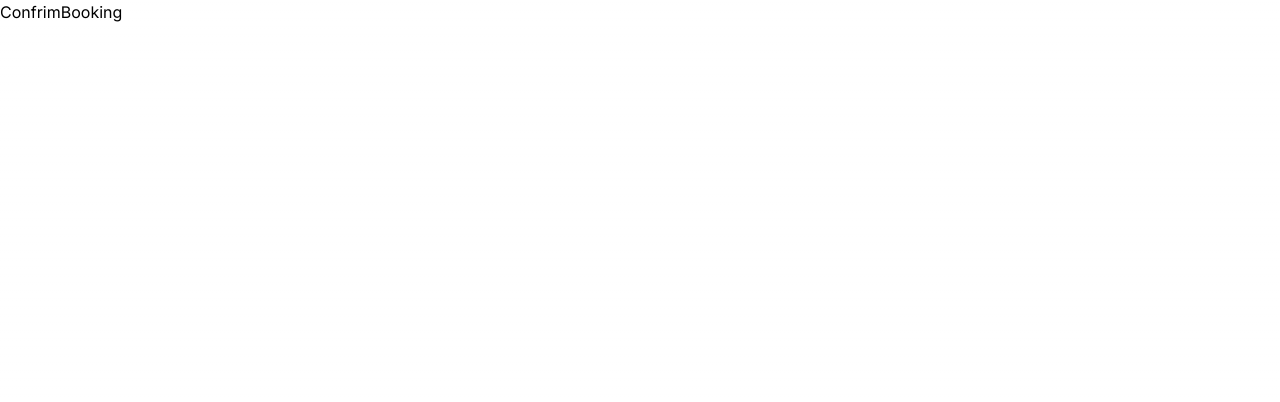
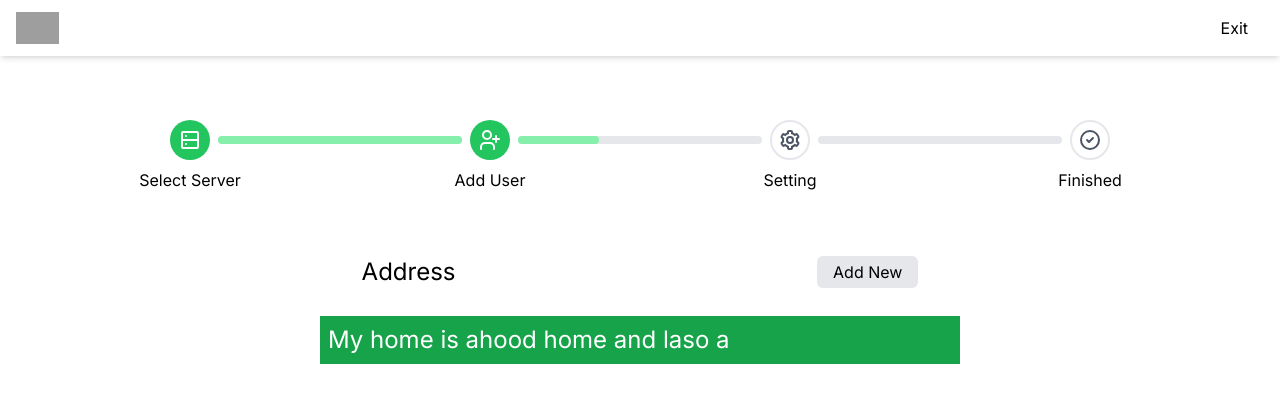
Before and after one commit to bz2006/D_Grommers, a Next.js app in the folder d_grommers/: page /confirm-booking in a window 1280 px wide. Shown: the top 402 px of the page. Built offline with nearby package versions, Linux system fonts and the light colour scheme; grey boxes are pictures that could not be loaded.

Commit message:
confirm-booking 1

```diff
--- /dev/null
+++ b/d_grommers/src/app/Components/BookingProgress.tsx
@@ -0,0 +1,87 @@
+import React from 'react'
+
+type Props = {}
+
+const BookingProgress = (props: Props) => {
+  return (
+    <div className="w-full py-6">
+    <div className="flex">
+      <div className="w-1/4">
+        <div className="relative mb-2">
+          <div className="w-10 h-10 mx-auto bg-green-500 rounded-full text-lg text-white flex items-center">
+            <span className="text-center text-white w-full">
+              <svg className="w-full fill-current" xmlns="http://www.w3.org/2000/svg" viewBox="0 0 24 24" width="24" height="24">
+                <path className="heroicon-ui" d="M5 3h14a2 2 0 0 1 2 2v14a2 2 0 0 1-2 2H5a2 2 0 0 1-2-2V5c0-1.1.9-2 2-2zm14 8V5H5v6h14zm0 2H5v6h14v-6zM8 9a1 1 0 1 1 0-2 1 1 0 0 1 0 2zm0 8a1 1 0 1 1 0-2 1 1 0 0 1 0 2z"/>
+              </svg>
+            </span>
+          </div>
+        </div>
+
+        <div className="text-xs text-center md:text-base">Select Server</div>
+      </div>
+
+      <div className="w-1/4">
+        <div className="relative mb-2">
+          <div className="absolute flex align-center items-center align-middle content-center" style={{ width: 'calc(100% - 2.5rem - 1rem)', top: '50%', transform: 'translate(-50%, -50%)' }}>
+            <div className="w-full bg-gray-200 rounded items-center align-middle align-center flex-1">
+              <div className="w-0 bg-green-300 py-1 rounded" style={{ width: '100%' }}></div>
+            </div>
+          </div>
+
+          <div className="w-10 h-10 mx-auto bg-green-500 rounded-full text-lg text-white flex items-center">
+            <span className="text-center text-white w-full">
+              <svg className="w-full fill-current" xmlns="http://www.w3.org/2000/svg" viewBox="0 0 24 24" width="24" height="24">
+                <path className="heroicon-ui" d="M19 10h2a1 1 0 0 1 0 2h-2v2a1 1 0 0 1-2 0v-2h-2a1 1 0 0 1 0-2h2V8a1 1 0 0 1 2 0v2zM9 12A5 5 0 1 1 9 2a5 5 0 0 1 0 10zm0-2a3 3 0 1 0 0-6 3 3 0 0 0 0 6zm8 11a1 1 0 0 1-2 0v-2a3 3 0 0 0-3-3H7a3 3 0 0 0-3 3v2a1 1 0 0 1-2 0v-2a5 5 0 0 1 5-5h5a5 5 0 0 1 5 5v2z"/>
+              </svg>
+            </span>
+          </div>
+        </div>
+
+        <div className="text-xs text-center md:text-base">Add User</div>
+      </div>
+
+      <div className="w-1/4">
+        <div className="relative mb-2">
+          <div className="absolute flex align-center items-center align-middle content-center" style={{ width: 'calc(100% - 2.5rem - 1rem)', top: '50%', transform: 'translate(-50%, -50%)' }}>
+            <div className="w-full bg-gray-200 rounded items-center align-middle align-center flex-1">
+              <div className="w-0 bg-green-300 py-1 rounded" style={{ width: '33%' }}></div>
+            </div>
+          </div>
+
+          <div className="w-10 h-10 mx-auto bg-white border-2 border-gray-200 rounded-full text-lg text-white flex items-center">
+            <span className="text-center text-gray-600 w-full">
+              <svg className="w-full fill-current" xmlns="http://www.w3.org/2000/svg" viewBox="0 0 24 24" width="24" height="24">
+                <path className="heroicon-ui" d="M9 4.58V4c0-1.1.9-2 2-2h2a2 2 0 0 1 2 2v.58a8 8 0 0 1 1.92 1.11l.5-.29a2 2 0 0 1 2.74.73l1 1.74a2 2 0 0 1-.73 2.73l-.5.29a8.06 8.06 0 0 1 0 2.22l.5.3a2 2 0 0 1 .73 2.72l-1 1.74a2 2 0 0 1-2.73.73l-.5-.3A8 8 0 0 1 15 19.43V20a2 2 0 0 1-2 2h-2a2 2 0 0 1-2-2v-.58a8 8 0 0 1-1.92-1.11l-.5.29a2 2 0 0 1-2.74-.73l-1-1.74a2 2 0 0 1 .73-2.73l.5-.29a8.06 8.06 0 0 1 0-2.22l-.5-.3a2 2 0 0 1-.73-2.72l1-1.74a2 2 0 0 1 2.73-.73l.5.3A8 8 0 0 1 9 4.57zM7.88 7.64l-.54.51-1.77-1.02-1 1.74 1.76 1.01-.17.73a6.02 6.02 0 0 0 0 2.78l.17.73-1.76 1.01 1 1.74 1.77-1.02.54.51a6 6 0 0 0 2.4 1.4l.72.2V20h2v-2.04l.71-.2a6 6 0 0 0 2.41-1.4l.54-.51 1.77 1.02 1-1.74-1.76-1.01.17-.73a6.02 6.02 0 0 0 0-2.78l-.17-.73 1.76-1.01-1-1.74-1.77 1.02-.54-.51a6 6 0 0 0-2.4-1.4l-.72-.2V4h-2v2.04l-.71.2a6 6 0 0 0-2.41 1.4zM12 16a4 4 0 1 1 0-8 4 4 0 0 1 0 8zm0-2a2 2 0 1 0 0-4 2 2 0 0 0 0 4z"/>
+              </svg>
+            </span>
+          </div>
+        </div>
+
+        <div className="text-xs text-center md:text-base">Setting</div>
+      </div>
+
+      <div className="w-1/4">
+        <div className="relative mb-2">
+          <div className="absolute flex align-center items-center align-middle content-center" style={{ width: 'calc(100% - 2.5rem - 1rem)', top: '50%', transform: 'translate(-50%, -50%)' }}>
+            <div className="w-full bg-gray-200 rounded items-center align-middle align-center flex-1">
+              <div className="w-0 bg-green-300 py-1 rounded" style={{ width: '0%' }}></div>
+            </div>
+          </div>
+
+          <div className="w-10 h-10 mx-auto bg-white border-2 border-gray-200 rounded-full text-lg text-white flex items-center">
+            <span className="text-center text-gray-600 w-full">
+              <svg className="w-full fill-current" xmlns="http://www.w3.org/2000/svg" viewBox="0 0 24 24" width="24" height="24">
+                <path className="heroicon-ui" d="M12 22a10 10 0 1 1 0-20 10 10 0 0 1 0 20zm0-2a8 8 0 1 0 0-16 8 8 0 0 0 0 16zm-2.3-8.7l1.3 1.29 3.3-3.3a1 1 0 0 1 1.4 1.42l-4 4a1 1 0 0 1-1.4 0l-2-2a1 1 0 0 1 1.4-1.42z"/>
+              </svg>
+            </span>
+          </div>
+        </div>
+
+        <div className="text-xs text-center md:text-base">Finished</div>
+      </div>
+    </div>
+  </div>
+  )
+}
+
+export default BookingProgress
--- /dev/null
+++ b/d_grommers/src/app/Components/ConfirmHeader.tsx
@@ -0,0 +1,26 @@
+import React from 'react'
+
+type Props = {}
+
+const ConfirmHeader = (props: Props) => {
+  return (
+    <header className="bg-white shadow-md">
+      <div className="container mx-auto px-4 py-2 flex items-center justify-between">
+        <div className="flex items-center">
+          <img
+            src="https://static-vision.s3.ap-south-1.amazonaws.com/d_grommers.png"
+            alt="D_Groomer"
+            className="h-8 w-auto"
+          />
+        </div>
+        <div>
+          <button className="bg-transparent text-black px-4 py-2 rounded-md ">
+            Exit
+          </button>
+        </div>
+      </div>
+    </header>
+  )
+}
+
+export default ConfirmHeader
--- a/d_grommers/src/app/Components/Header.tsx
+++ b/d_grommers/src/app/Components/Header.tsx
@@ -88,7 +88,7 @@ console.log();
                   <img
                     className="h-8 w-auto"
                     src="https://static-vision.s3.ap-south-1.amazonaws.com/d_grommers.png"
-                    alt="D_Grommer"
+                    alt="D_Groomer"
                   />
                 </div>
                 <div className="hidden sm:ml-6 sm:block">
--- a/d_grommers/src/app/confirm-booking/page.tsx
+++ b/d_grommers/src/app/confirm-booking/page.tsx
@@ -1,10 +1,33 @@
 import React from 'react'
+import ConfirmHeader from '../Components/ConfirmHeader'
+import BookingProgress from '../Components/BookingProgress'
 
 type Props = {}
 
 const ConfirmBooking = (props: Props) => {
   return (
-    <div>ConfrimBooking</div>
+    <>
+      <ConfirmHeader />
+
+      <div className='flex items-center justify-center p-10'>
+        <BookingProgress />
+      </div>
+
+      <div>
+        <div className='flex w-full items-center justify-evenly'>
+          <h2 className='text-2xl'>Address</h2>
+          <button className="bg-gray-200 text-black px-4 py-1 rounded-md hover:bg-gray-300">
+            Add New
+          </button>
+        </div>
+        <div className='flex items-center justify-center mt-7'>
+        <div className="flex bg-green-600 items-center justify-start md:w-1/2 p-2 sm:w-full">
+          <p className="text-2xl text-white">My home is  ahood home and laso a</p>
+        </div>
+        </div>
+
+      </div>
+    </>
   )
 }
 
```
